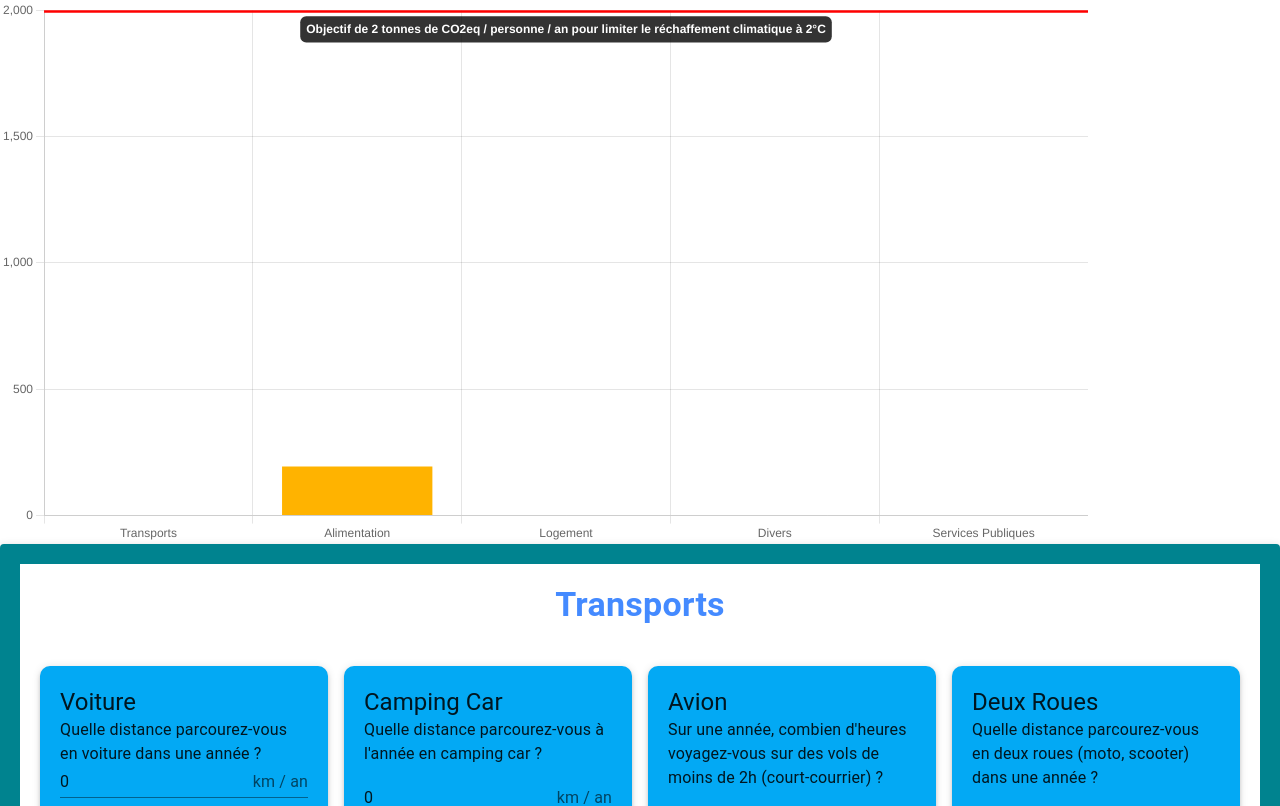
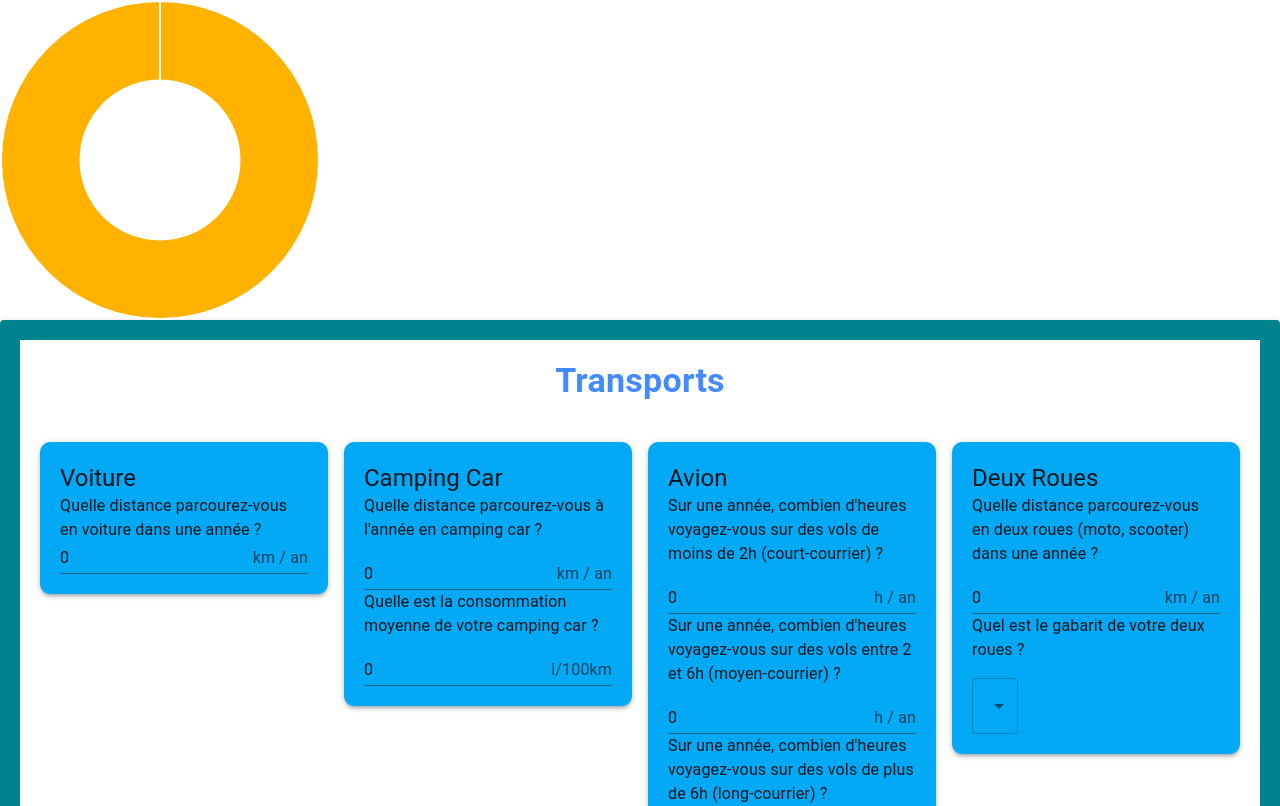
Before and after one commit to louis-prevosteau/Carbon-Footprint-Calculator, a React (Create React App) app: page / in a window 1280 px wide. Shown: the top 806 px of the page. Built offline with nearby package versions, Linux system fonts and the light colour scheme.

Commit message:
doughnut chart

```diff
--- a/src/components/Chart.tsx
+++ b/src/components/Chart.tsx
@@ -1,20 +1,15 @@
 import { Box } from '@mui/material';
 import { amber, cyan, grey } from '@mui/material/colors';
-import { Chart as ChartJS, CategoryScale, LinearScale, BarElement, Title, Tooltip, Legend } from 'chart.js';
-import annotationPlugin from 'chartjs-plugin-annotation';
+import { Chart as ChartJS, ArcElement, Tooltip, Legend } from 'chart.js';
 import React from 'react';
-import { Bar } from 'react-chartjs-2';
+import { Doughnut } from 'react-chartjs-2';
 import { useTranslation } from 'react-i18next';
 
 
 ChartJS.register(
-    CategoryScale,
-    LinearScale,
-    BarElement,
-    Title,
     Tooltip,
     Legend,
-    annotationPlugin
+    ArcElement
 );
 
 const Chart = ({ data }: { data: number[] }) => {
@@ -22,8 +17,8 @@ const Chart = ({ data }: { data: number[] }) => {
     const { t } = useTranslation();
 
     return (
-        <Box sx={{ display: 'flex', justifyContent: 'center', width: '85%' }}>
-            <Bar
+        <Box sx={{ display: 'flex', justifyContent: 'center', width: '25%' }}>
+            <Doughnut
                 data={{
                     labels: [
                         t('chart.labels.transports'),
@@ -46,28 +41,6 @@ const Chart = ({ data }: { data: number[] }) => {
                         legend: {
                             position: 'top' as const,
                             display: false
-                        },
-                        annotation: {
-                            annotations: {
-                                limit: {
-                                    type: 'line',
-                                    scaleID: 'y',
-                                    value: 2000,
-                                    borderColor: 'red',
-                                    borderWidth: 5,
-                                    label: {
-                                        content: t('chart.target'),
-                                        display: true
-                                    }
-                                }
-                            }
-                        }
-                    },
-                    scales: {
-                        y: {
-                            ticks: {
-                                stepSize: 500
-                            }
                         }
                     }
                 }}
```
